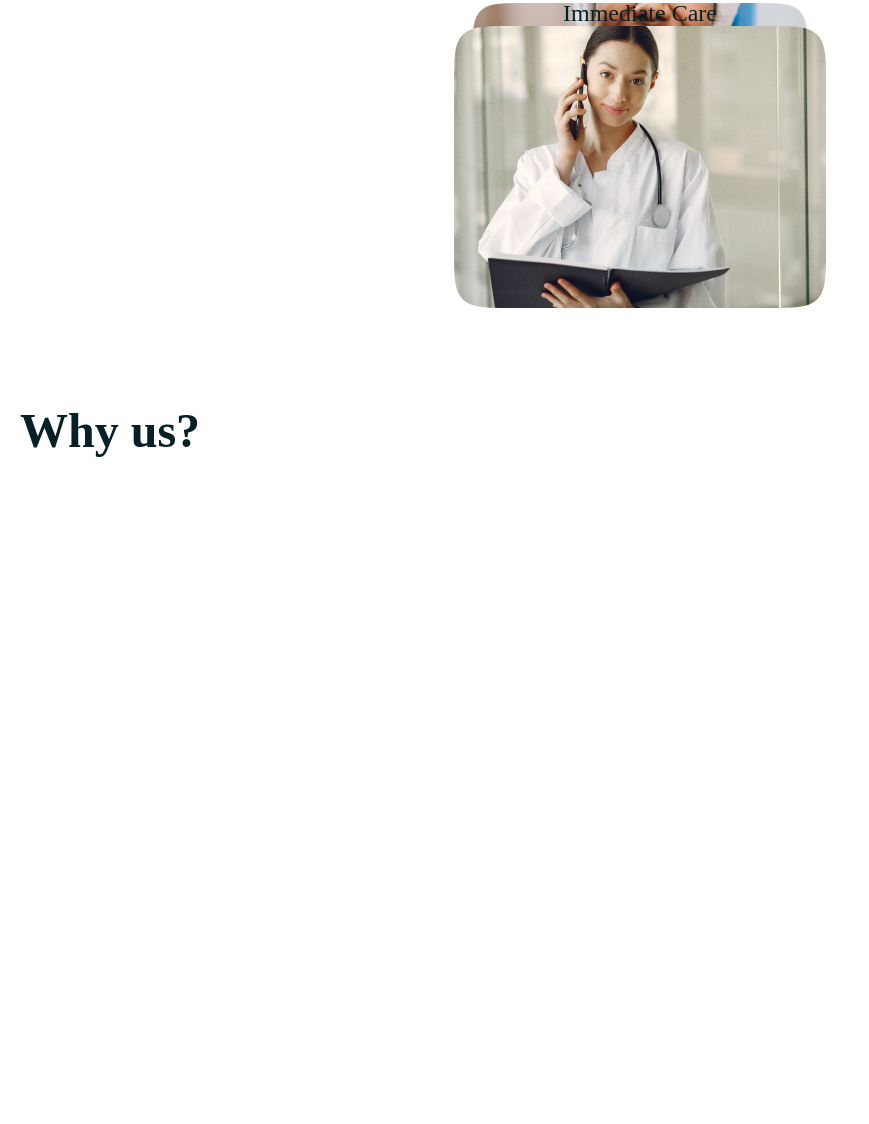
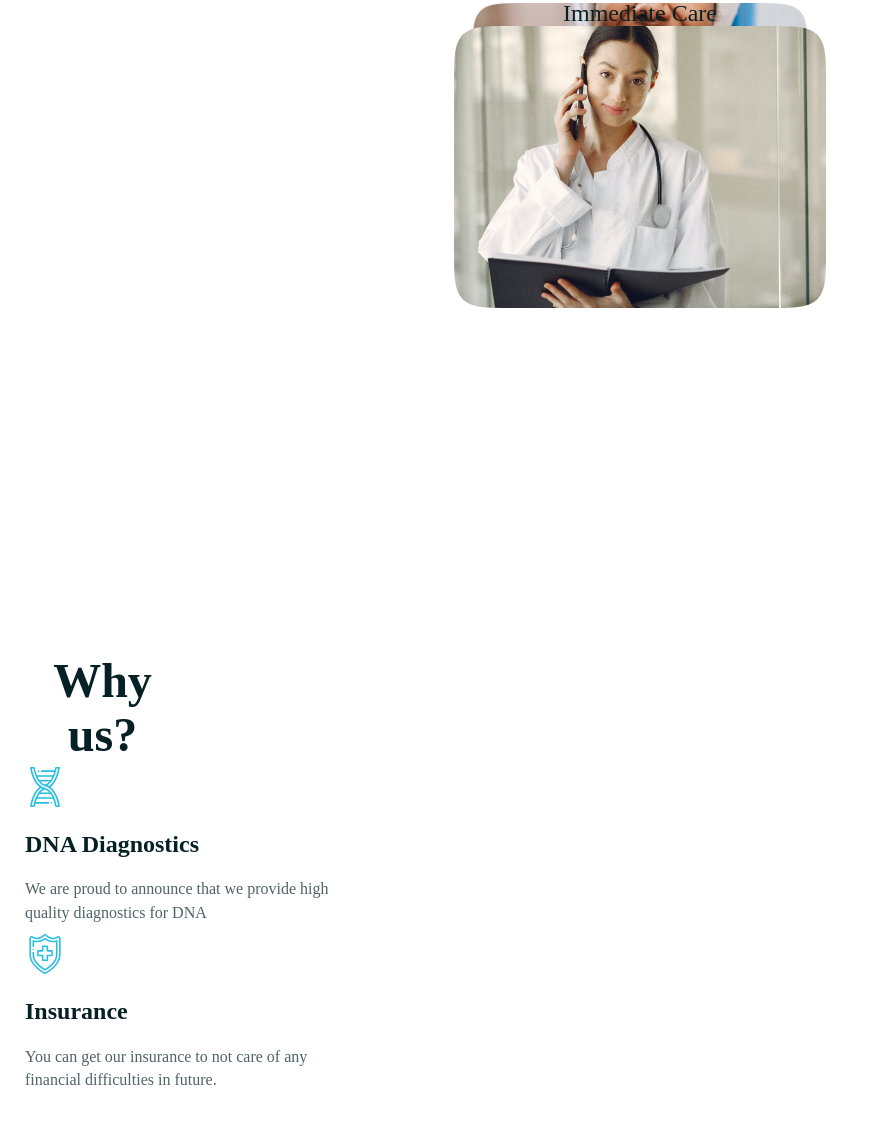
Before and after one commit to PubgGamerUzbSila/Medical-Landing-Page, a plain HTML site: page index.html in a window 1280 px wide. Shown: the part 1158-2282 px from the top of the page, without its empty margins (0-869 px from the left). Before the commit the page ends 1636 px from the top, so only its background shows below. Drawn offline with Linux system fonts and the light colour scheme; a web font is replaced by a local one.

Commit message:
div top bottom why us

```diff
--- a/css2/main.css
+++ b/css2/main.css
@@ -644,16 +644,48 @@ h2{
 /* Why Us? start */
 
 #whyUs{
-    /* justify-content: center; */
+  text-align: center;
+}
+.whyUsTop{
+  display: flex;
+  justify-content: center;
 }
 .h2WhyUs{
+  display: flex;
   color: var(--Primary-Black, #062126);
   font-family: Poppins;
+  margin-right: 1075px;
   font-size: 48px;
   font-style: normal;
+  text-align: center;
   font-weight: 700;
   line-height: 112.5%; /* 54px */
   margin-top: 500px ;
 }
+/* .topButtonWhyU */
+.divtopBottomWhyUs{
+  display: block;
+  text-align: start;
+  padding: 5px;
+}
+.h3WhyUs{
+  color: var(--Primary-Black, #062126);
+  font-family: Poppins;
+  font-size: 24px;
+  font-style: normal;
+  font-weight: 600;
+  line-height: 112.5%; /* 27px */
+  margin-top: 20px;
+}
+.pWhyUs{
+  color: var(--black-8, rgba(6, 33, 38, 0.70));
+  font-family: Poppins;
+  font-size: 16px;
+  margin-top: 20px;
+  font-style: normal;
+  font-weight: 400;
+  line-height: 146.1%; /* 23.376px */
+  width: 308px;
+}
 
 /* Why Us? end */
--- a/index.html
+++ b/index.html
@@ -87,6 +87,24 @@
                 <h2 class="h2WhyUs">Why us?</h2>
             </div>
             <div class="bottom">
+                <div class="topBottomWhyUs">
+                    <div class="divtopBottomWhyUs">
+                        <img src="./images/007-dna.svg" alt="007 dna" loading="lazy">
+                        <h3 class="h3WhyUs">DNA Diagnostics</h3>
+                        <p class="pWhyUs">We are proud to announce that we provide high quality diagnostics for DNA</p>
+                    </div>
+                    <div class="divtopBottomWhyUs">
+                        <img src="./images/012-shield.svg" alt="shlied" loading="lazy">
+                        <h3 class="h3WhyUs">Insurance</h3>
+                        <p class="pWhyUs">You can get our insurance to not care of any financial difficulties in future.</p>
+                    </div>
+                    <div class="divtopBottomWhyUs"></div>
+                </div>
+                <div class="bottomBottomWhyUs">
+                    <div class="divbottomBottomWhyUs"></div>
+                    <div class="divbottomBottomWhyUs"></div>
+                    <div class="divbottomBottomWhyUs"></div>
+                </div>
 
             </div>
         </section>
```
Also changed, not shown: images/007-dna.svg (added), images/012-shield.svg (added).
